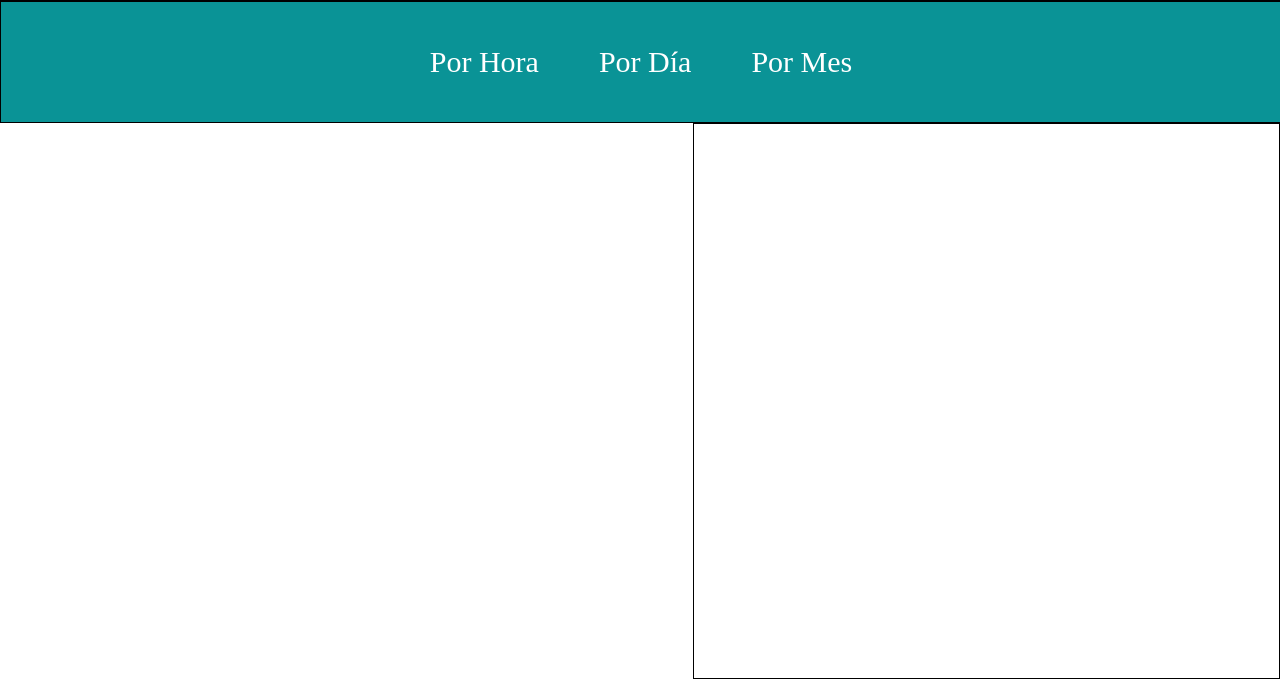
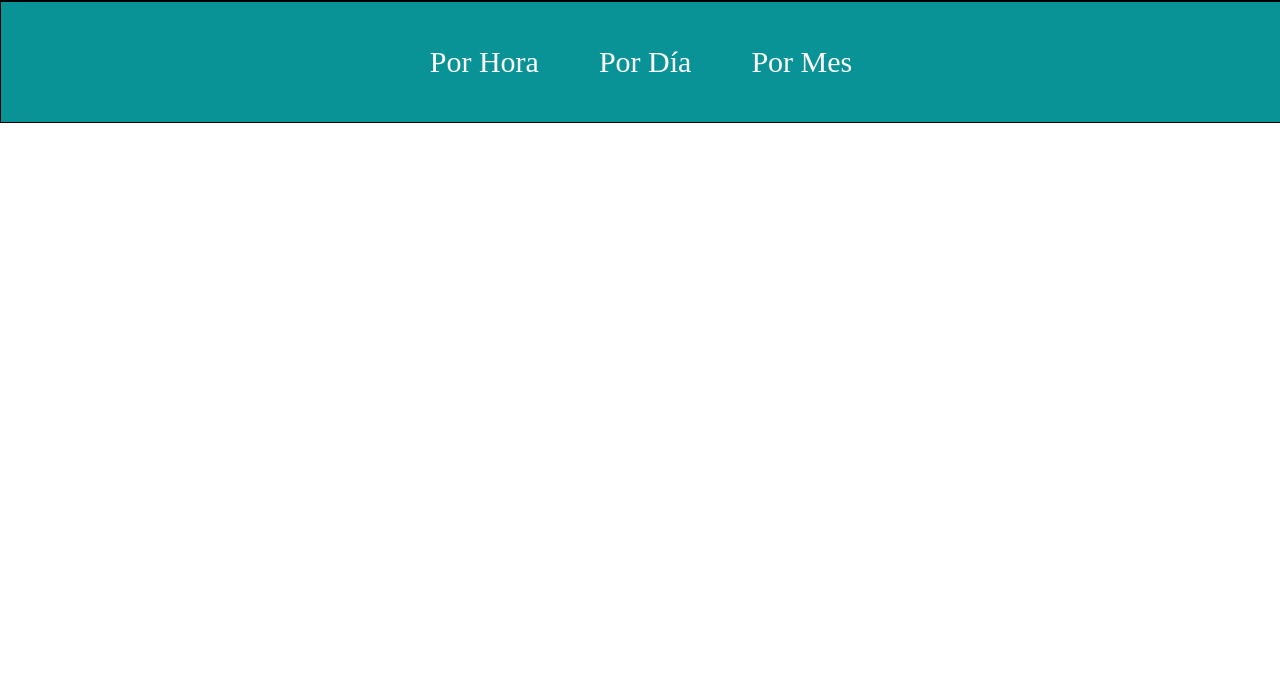
Before and after one commit to Brunitop/Salario_Empleado, a plain HTML site: page Salario_Empleado/index.html in a window 1280 px wide. Shown: the part 121-800 px from the top of the page. Drawn offline with Linux system fonts and the light colour scheme.

Commit message:
Cambios menores de prueba

```diff
--- a/Salario_Empleado/functions.js
+++ b/Salario_Empleado/functions.js
@@ -89,7 +89,6 @@ function calcularSalarioPorDia() {
     var tipoCargo = document.getElementById("tipo-cargo").value;
 
     var salarioPorHora = salariosPorCargo[tipoCargo];
-
     if (isNaN(horasTrabajadas) || isNaN(diasTrabajados) || horasTrabajadas <= 0 || diasTrabajados <= 0) {
         resultadoTotal.innerText = "Error: Las horas y días trabajados deben ser números positivos.";
         return;
--- a/Salario_Empleado/style.css
+++ b/Salario_Empleado/style.css
@@ -40,7 +40,7 @@ body {
     background-color: #FFFFFF; /* Blanco */
     padding: 20px;
     font-size: 20px;
-    border: solid black 1px
+    border: black 1px
 }
 
 /* Estilos adicionales para los botones */
```
Also changed, not shown: Salario_Empleado/index.html (+0 -1 lines).
